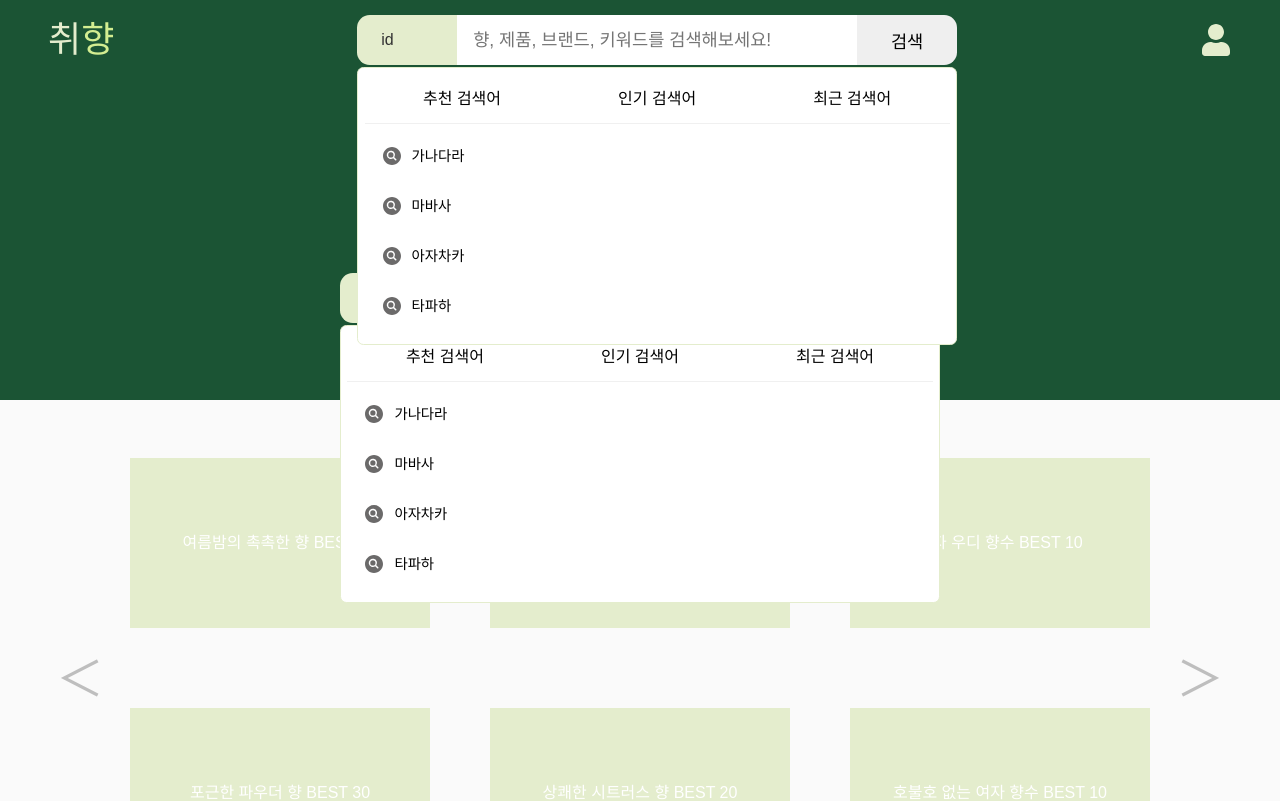
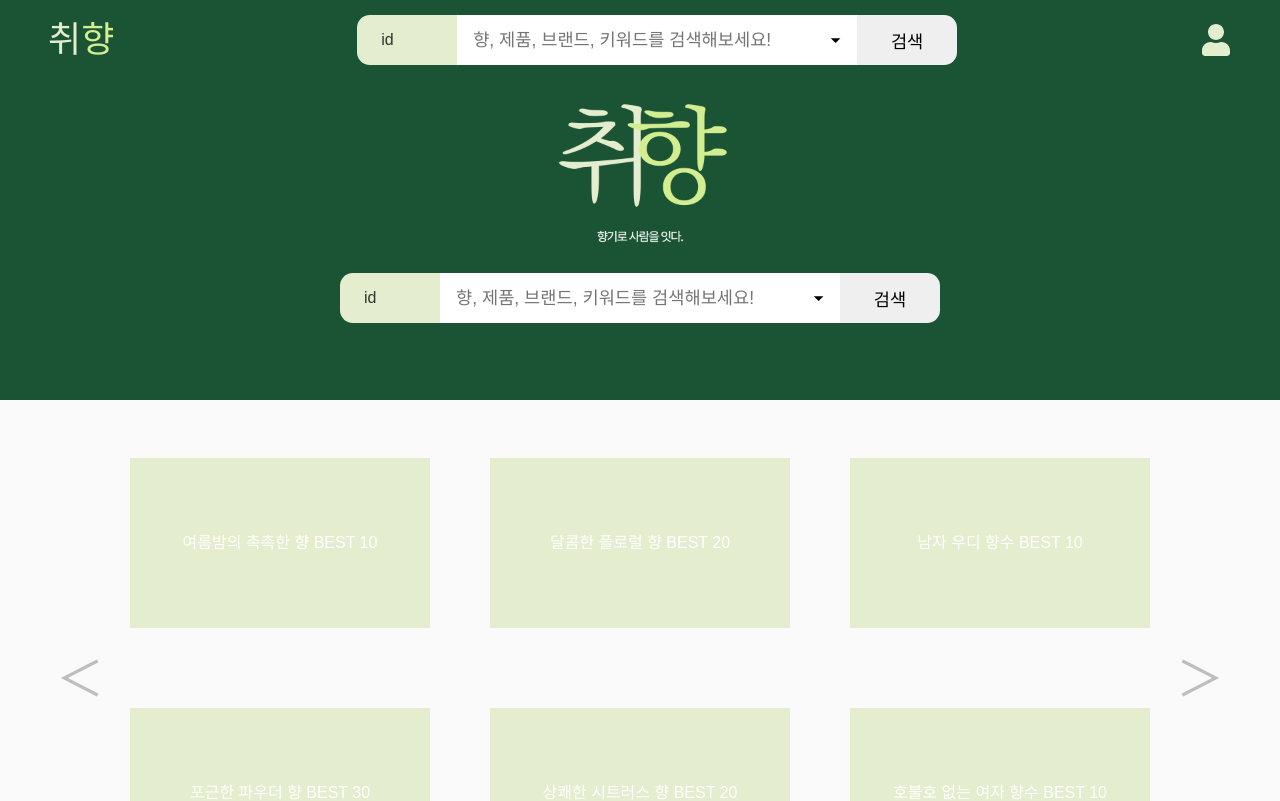
Before and after one commit to prefragrance/prefragrance-client, a React (Create React App) app: page / in a window 1280 px wide. Shown: the top 801 px of the page. Built offline with nearby package versions, Linux system fonts and the light colour scheme; a web font is replaced by a local one.

Commit message:
Feat: 검색어 모달 드롭다운화

```diff
--- a/src/components/shared/SearchBar/Modal/KeywordList/KeywordBlock.jsx
+++ b/src/components/shared/SearchBar/Modal/SearchModal/KeywordList/KeywordBlock.jsx
@@ -1,6 +1,6 @@
 import React from 'react';
 import styled from 'styled-components';
-import COLOR from '../../../../../constants/color';
+import COLOR from '../../../../../../constants/color';
 import { IoSearchCircle } from 'react-icons/io5';
 
 const KeywordBlock = ({ text }) => {
--- a/src/components/shared/SearchBar/Modal/SearchCategoryTab/SearchCategory.jsx
+++ b/src/components/shared/SearchBar/Modal/SearchModal/SearchCategoryTab/SearchCategory.jsx
@@ -1,6 +1,6 @@
 import React from 'react';
 import styled from 'styled-components';
-import { COLOR } from '../../../../../constants';
+import COLOR from '../../../../../../constants/color';
 
 const SearchCategory = ({ text }) => {
   return <Wrapper>{text}</Wrapper>;
--- a/src/components/shared/SearchBar/Modal/SearchCategoryTab/index.jsx
+++ b/src/components/shared/SearchBar/Modal/SearchModal/SearchCategoryTab/index.jsx
@@ -1,7 +1,7 @@
 import React from 'react';
 import styled from 'styled-components';
 import SearchCategory from './SearchCategory';
-import { COLOR } from '../../../../../constants';
+import COLOR from '../../../../../../constants/color';
 
 const KEYWORDS = ['추천 검색어', '인기 검색어', '최근 검색어'];
 
--- /dev/null
+++ b/src/components/shared/SearchBar/Modal/SearchModal/index.jsx
@@ -0,0 +1,33 @@
+import React from 'react';
+import styled from 'styled-components';
+import COLOR from '../../../../../constants/color';
+import SearchCategoryTab from './SearchCategoryTab';
+import KeywordList from './KeywordList';
+
+const SearchModal = () => {
+  return (
+    <ModalSection>
+      <SearchCategoryTab />
+      <KeywordList />
+    </ModalSection>
+  );
+};
+
+const ModalSection = styled.div`
+  // 모달창 크기
+  // width - 검색바 크기(변수)랑 동기화시켜줘야 함
+  width: 600px;
+  min-height: 100px;
+
+  position: absolute;
+  top: 52px;
+  z-index: 999;
+
+  background-color: ${COLOR.WHITE};
+  border: 1px solid ${COLOR['GREEN-100']};
+  border-radius: 0.4rem;
+  box-sizing: border-box;
+  padding: 0.4rem;
+`;
+
+export default SearchModal;
--- a/src/components/shared/SearchBar/Modal/index.jsx
+++ b/src/components/shared/SearchBar/Modal/index.jsx
@@ -1,29 +1,2 @@
-import React from 'react';
-import styled from 'styled-components';
-import COLOR from '../../../../constants/color';
-import SearchCategoryTab from './SearchCategoryTab';
-import KeywordList from './KeywordList';
-
-const Modal = () => {
-  return (
-    <ModalSection>
-      <SearchCategoryTab />
-      <KeywordList />
-    </ModalSection>
-  );
-};
-
-const ModalSection = styled.div`
-  position: absolute;
-  top: 52px;
-  width: 600px; // 나중에 SearchBar width랑 동기화시켜야 함
-  min-height: 100px;
-  background-color: ${COLOR.WHITE};
-  z-index: 99;
-  box-sizing: border-box;
-  border: 1px solid ${COLOR['GREEN-100']};
-  padding: 0.4rem;
-  border-radius: 0.4rem;
-`;
-
-export default Modal;
+export * from './SearchModal';
+// export * from './CategoryModal';
--- a/src/components/shared/SearchBar/index.jsx
+++ b/src/components/shared/SearchBar/index.jsx
@@ -1,16 +1,22 @@
-import React, { useRef } from 'react';
+import React, { useState, useRef } from 'react';
 import { useNavigate } from 'react-router-dom';
 import styled from 'styled-components';
 import { COLOR, PATH } from '../../../constants';
 
-import Modal from './Modal';
+import SearchModal from './Modal/SearchModal';
+import { IoMdArrowDropdown, IoMdArrowDropup } from 'react-icons/io';
 
 import { apiCall } from '../../../hook/useApiCall';
 
 const SearchBarInput = () => {
+  const [SearchModalOpen, setSearchModalOpen] = useState(false);
   const cateInputRef = useRef();
   const searchInputRef = useRef();
   const navigate = useNavigate();
+
+  const showSearchModal = () => {
+    setSearchModalOpen(prev => !prev);
+  };
 
   const handleSubmit = e => {
     e.preventDefault();
@@ -50,13 +56,20 @@ const SearchBarInput = () => {
         <option value="tag">키워드</option>
         <option value="producer">브랜드</option>
       </SelectBox>
+
       <input
         type="text"
         ref={searchInputRef}
         placeholder="향, 제품, 브랜드, 키워드를 검색해보세요!"
       />
+
+      <ModalDnDBtnWrapper onClick={showSearchModal}>
+        {SearchModalOpen ? <IoMdArrowDropup /> : <IoMdArrowDropdown />}
+      </ModalDnDBtnWrapper>
+
       <button type="submit">검색</button>
-      <Modal />
+
+      {SearchModalOpen && <SearchModal />}
     </Form>
   );
 };
@@ -98,6 +111,16 @@ const SelectBox = styled.select`
   padding-left: 1.5rem;
 `;
 
+const ModalDnDBtnWrapper = styled.div`
+  & {
+    position: absolute;
+    top: 1rem;
+    right: 7rem;
+
+    font-size: 1.2rem;
+  }
+`;
+
 export default SearchBarInput;
 
 // const SearchBar = () => {
```
Also changed, not shown: src/components/shared/SearchBar/Modal/SearchModal/KeywordList/index.jsx (renamed from src/components/shared/SearchBar/Modal/KeywordList/index.jsx).
